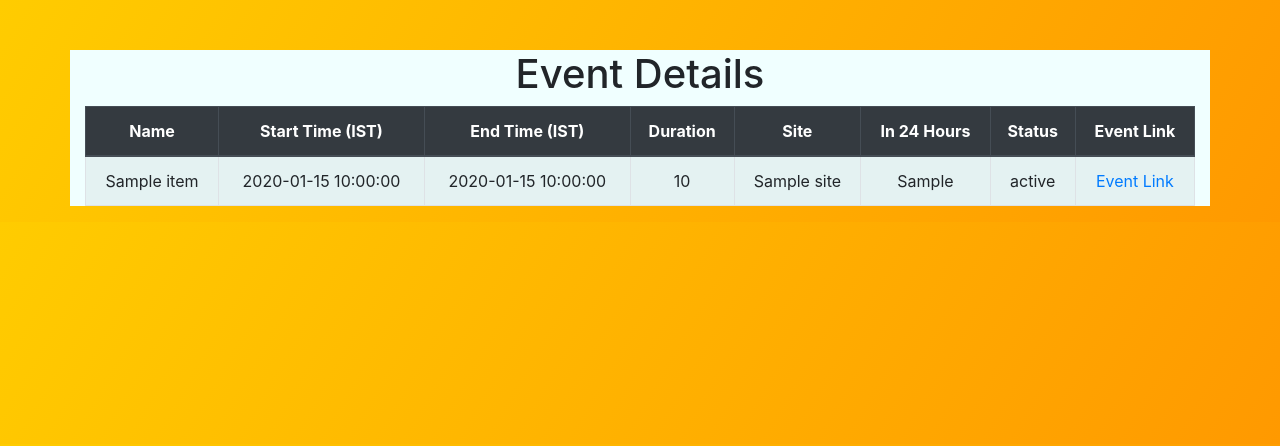
After one commit to dubey0613/ProgressHub, a Flask app: page /contest in a window 1280 px wide. The commit adds this page. Shown: the top 446 px of the page. Run offline with Flask 3, Linux system fonts and the light colour scheme; a database or web service that is not in the repository returns one stand-in record (values such as "Sample title"); data that the repository does not hold is empty; some libraries are stand-ins or nearby versions.

Commit message:
ui and some code changes

```diff
--- a/login+register+home web/app.py
+++ b/login+register+home web/app.py
@@ -6,6 +6,9 @@ from wtforms import StringField, PasswordField, SubmitField
 from wtforms.validators import DataRequired, Email, EqualTo
 from werkzeug.security import generate_password_hash, check_password_hash
 from wtforms import StringField, PasswordField, BooleanField, SubmitField
+from flask import session,request
+import requests
+
 
 app = Flask(__name__)
 app.config['SECRET_KEY'] = 'your-secret-key'
@@ -68,10 +71,10 @@ def register():
         new_user = User(
             name=form.name.data,
             email=form.email.data,
-            codechef=form.codechef.data,
-            codeforces=form.codeforces.data,
-            leetcode=form.leetcode.data,
-            github=form.github.data
+            codechef=form.codechef_id.data,
+            codeforces=form.codeforces_id.data,
+            leetcode=form.leetcode_id.data,
+            github=form.github_id.data
         )
         new_user.set_password(form.password.data)
         db.session.add(new_user)
@@ -88,6 +91,8 @@ def login():
         if user and user.check_password(form.password.data):
             login_user(user)
             flash('Logged in successfully.')
+            session['user'] = user.email
+            print(session['user'])
             return redirect(url_for('dashboard'))
         else:
             flash('Invalid email or password.')
@@ -98,6 +103,17 @@ def login():
 def dashboard():
     return render_template('dashboard.html')
 
+
+
+@app.route('/contest', methods=['GET', 'POST'])
+def contest():
+            response = requests.get('https://kontests.net/api/v1/all')
+            if response.status_code == 200:
+                events = response.json()
+            else:
+                events = []  # Empty list if API request fails
+            return render_template('contest.html',events=events)
+
 @app.route('/logout')
 @login_required
 def logout():
@@ -105,6 +121,7 @@ def logout():
     flash('Logged out successfully.')
     return redirect(url_for('home'))
 
+
 if __name__ == '__main__':
       with app.app_context():
         db.create_all()
--- /dev/null
+++ b/login+register+home web/templates/contest.html
@@ -0,0 +1,52 @@
+<!DOCTYPE html>
+<html>
+<head>
+    <title>Dashboard</title>
+    <link rel="stylesheet" href="https://stackpath.bootstrapcdn.com/bootstrap/4.5.2/css/bootstrap.min.css">
+</head>
+
+<style>
+    body {
+        padding-top: 50px;
+        text-align: center;
+        background: linear-gradient(120deg, #ffcc00 0%, #ff9900 100%);
+    }
+</style>
+<body>
+    <div class="container"  style="background-color:azure">
+        <h1>Event Details</h1>
+        <table class="table table-bordered table-striped">
+            <thead class="thead-dark">
+                <tr>
+                    <th>Name</th>
+                    <th>Start Time (IST)</th>
+                    <th>End Time (IST)</th>
+                    <th>Duration</th>
+                    <th>Site</th>
+                    <th>In 24 Hours</th>
+                    <th>Status</th>
+                    <th>Event Link</th>
+                </tr>
+            </thead>
+            <tbody>
+                {% for event in events %}
+                <tr>
+                    <td>{{ event.name }}</td>
+                    <td>{{ event.start_time }}</td>
+                    <td>{{ event.end_time }}</td>
+                    <td>{{ event.duration}}</td>
+                    <td>{{ event.site }}</td>
+                    <td>{{ event.in_24_hours }}</td>
+                    <td>{{ event.status }}</td>
+                    <td><a href="{{ event.url }}">Event Link</a></td>
+                </tr>
+                {% endfor %}
+            </tbody>
+        </table>
+    </div>
+
+    <script src="https://code.jquery.com/jquery-3.3.1.slim.min.js"></script>
+    <script src="https://cdnjs.cloudflare.com/ajax/libs/popper.js/1.14.7/umd/popper.min.js"></script>
+    <script src="https://stackpath.bootstrapcdn.com/bootstrap/4.3.1/js/bootstrap.min.js"></script>
+</body>
+</html>
--- a/login+register+home web/templates/dashboard.html
+++ b/login+register+home web/templates/dashboard.html
@@ -35,9 +35,10 @@
     <div class="container">
         <h1>Welcome to the Dashboard!</h1>
         <div class="button-container">
-            <button class="btn btn-primary">Upcoming Contests</button>
-            <button class="btn btn-primary">See My Ratings/Rankings</button>
+           <a href="/contest" class="btn btn-primary">Upcoming Contests</a>
+          <a href="/ratings">See My Ratings/Rankings</a>
         </div>
+
     </div>
 </body>
 </html>
```
Also changed, not shown: login+register+home web/instance/my_database.db.
